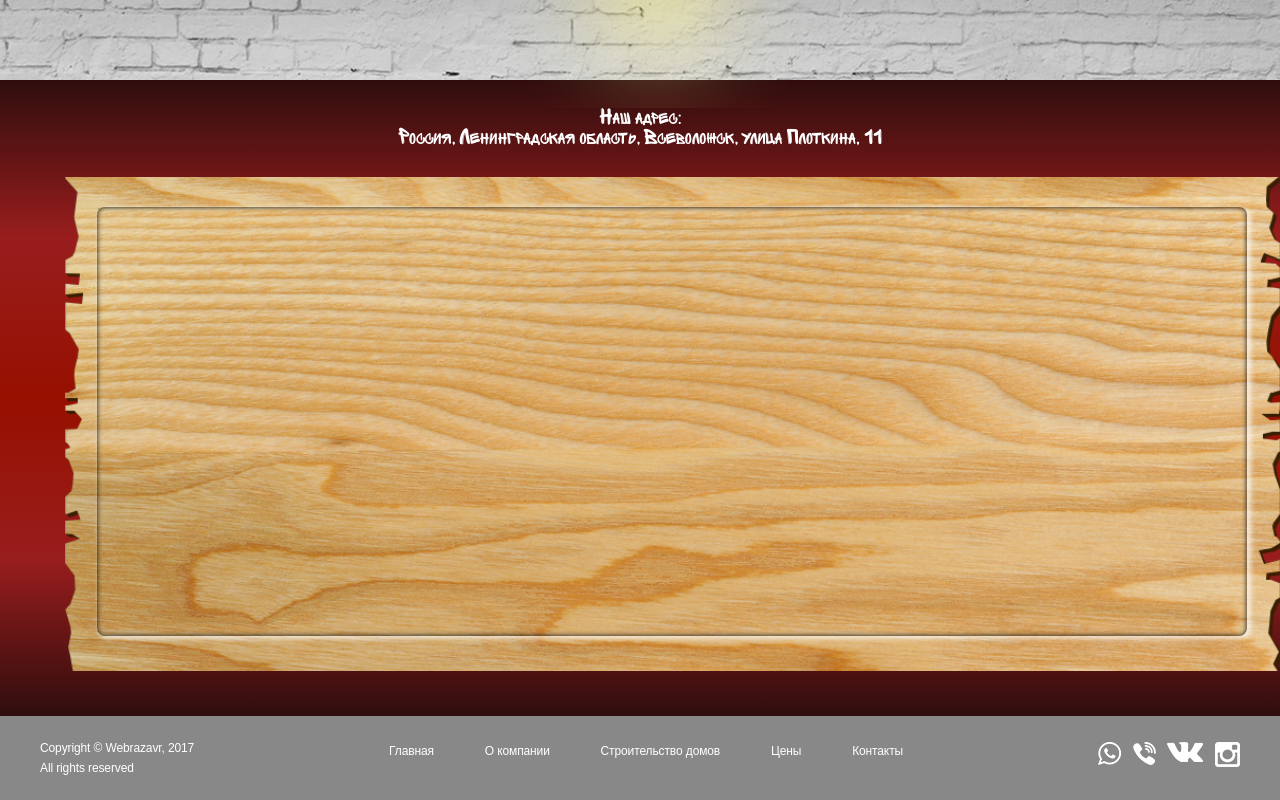
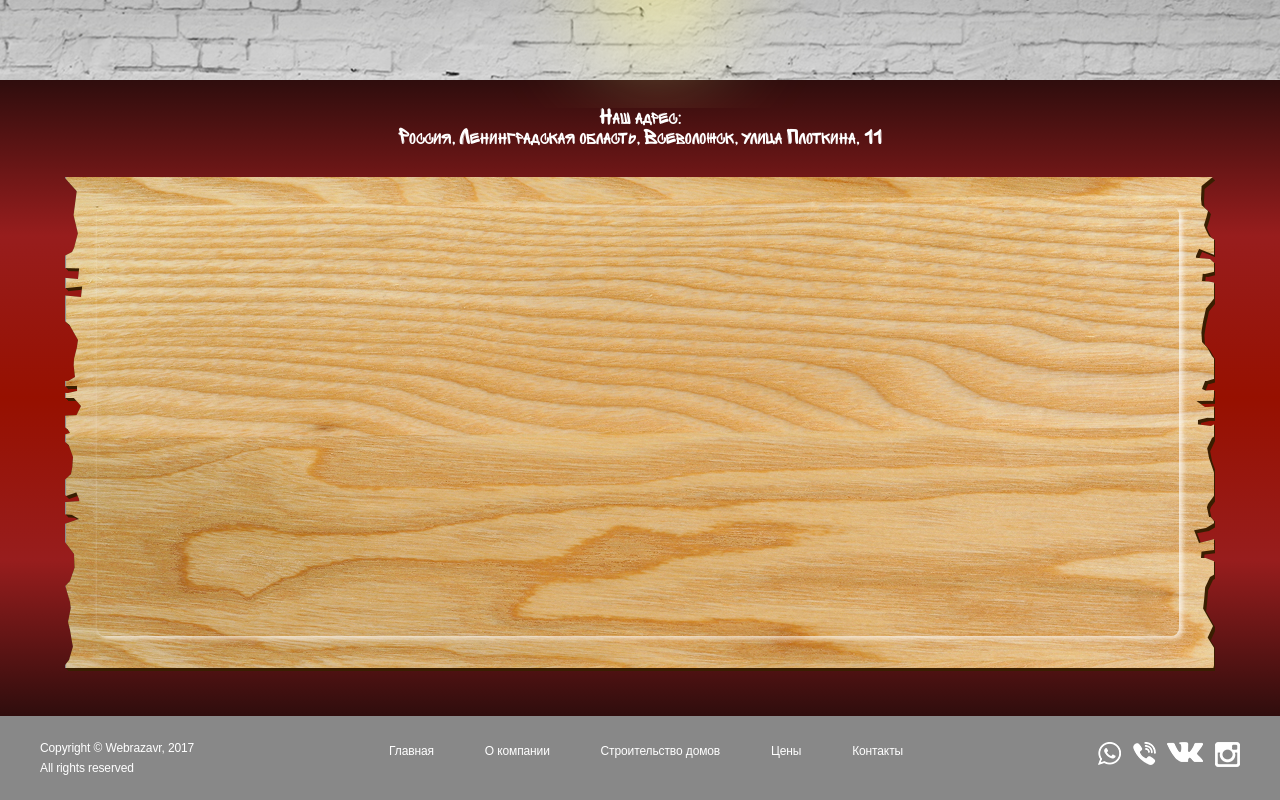
Before and after one commit to Ascold2017/MONSTRI-REMONTA, a website: page app/contact.html in a window 1280 px wide. Shown: the part 509-1309 px from the top of the page. Drawn offline with Linux system fonts and the light colour scheme.

Commit message:
contact page 1

```diff
--- a/app/scss/contact.scss
+++ b/app/scss/contact.scss
@@ -6,7 +6,7 @@
     box-sizing: border-box;
 }
 
-.main{
+.main {
     margin-top: calc(266px - 620px);
 }
 
@@ -22,21 +22,35 @@
     padding-top: 27px;
 }
 
-.contact_map{
+.contact_map {
     margin-top: 30px;
     background-image: url(img/mapwood.png);
-    width: 100%;
     background-size: cover;
     padding: 30px 36px 35px 32px;
 }
+
 .map {
-	display: block;
     width: 100%;
     height: 429px;
+    position: relative;
+    display: block;
+    &::before{
+        content: "";
+        position: absolute;
+        width: 100%;
+        height: 429px;
+        z-index: 999;
+        top: 0;
+        left: 0;
+        bottom: 0;
+        right: 0;
+        box-shadow:  inset 0 0 4px 1px rgba(21, 23, 24, 0.77);
 
+    }
 }
+
 .map_container {
-	box-shadow: 3px 2px 5px 1px rgba(255, 255, 255, 0.7), inset 0 0 4px 1px rgba(21, 23, 24, 0.77);
+    box-shadow: 3px 2px 5px 1px rgba(255, 255, 255, 0.7);
     border-radius: 8px;
     overflow: hidden;
 }
```
Also changed, not shown: app/contact.css, dist/contact.css.
